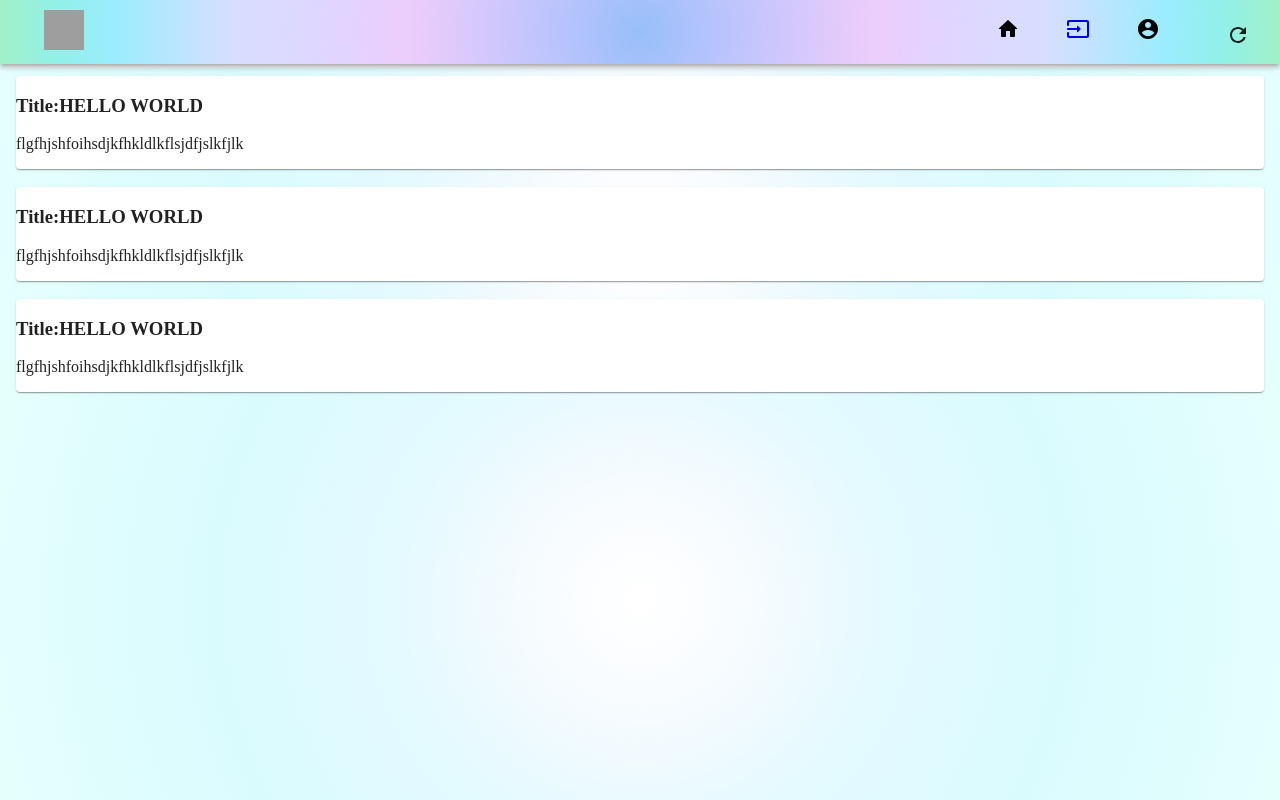
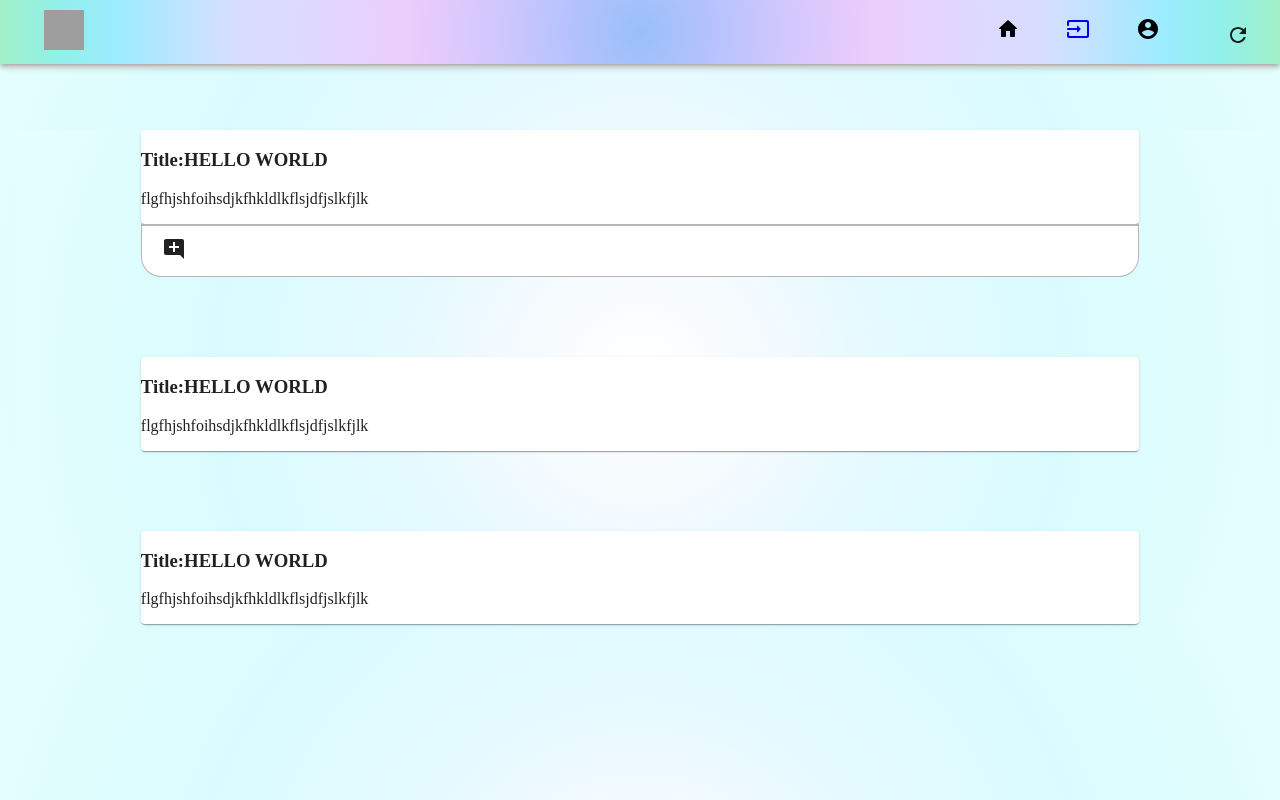
Before and after one commit to anandurdas11/Mini_project, a React (Create React App) app in the folder bloggin_webapp/: page / in a window 1280 px wide. Built offline with nearby package versions, Linux system fonts and the light colour scheme; grey boxes are pictures that could not be loaded.

Commit message:
comment tab added and ui fixes in login

```diff
--- a/bloggin_webapp/src/Pages/Home/Postlist.css
+++ b/bloggin_webapp/src/Pages/Home/Postlist.css
@@ -2,3 +2,38 @@ body{
    background-image: radial-gradient(circle, #ffffff, #fbfdff, #f5fbff, #edfaff, #e4faff, #e1faff, #ddfbff, #dafbfe, #ddfcfe, #dffdfd, #e2fefd, #e5fffd);
 
 }
+.Postcard{
+   text-align: left;
+   display: block;
+
+
+   height: 300px;
+   margin-right: 10%;
+   margin-left: 10%;
+   margin-top: 5%;
+   max-height: fit-content ;
+
+}
+.commentline{
+   margin-top: 0.1%;
+   height: 40px;
+
+
+}
+.comment{
+   border-top:rgb(182, 182, 182) solid 2px;
+   margin-right: 10%;
+   margin-left: 10%;
+   height: 50px;
+   background-color: #ffffff;
+   border-radius:0px 0px 20px 20px ;
+   border-left: rgb(182, 182, 182) solid 1px;
+   border-right: rgb(182, 182, 182) solid 1px;
+   border-bottom: rgb(182, 182, 182) solid 1px;
+   text-align: left;
+}
+.addcomment{
+   padding-top: 5px;
+   cursor: pointer;
+
+}
--- a/bloggin_webapp/src/Pages/Home/Postlist.js
+++ b/bloggin_webapp/src/Pages/Home/Postlist.js
@@ -1,21 +1,34 @@
 import React from 'react'
-import { Card } from "@material-ui/core"
+import { Button, Card } from "@material-ui/core"
+import { AddComment } from '@material-ui/icons';
 import './Postlist.css'
 function Home() {
   return (
     <div className>
       <body>
-        <Card>
+        <div className="Post">
+          <div className="Postemplate">
+            <Card className="Postcard">
+              <h3>Title:HELLO WORLD</h3>
+              <p>flgfhjshfoihsdjkfhkldlkflsjdfjslkfjlk</p>
+            </Card>
+          </div>
+          <div className="comment">
+            <div className="addcomment">
+              <Button>
+                <AddComment />
+              </Button>
+            </div>
+          </div>
+        </div>
+
+        <br></br>
+        <Card className="Postcard">
           <h3>Title:HELLO WORLD</h3>
           <p>flgfhjshfoihsdjkfhkldlkflsjdfjslkfjlk</p>
         </Card>
         <br></br>
-        <Card>
-          <h3>Title:HELLO WORLD</h3>
-          <p>flgfhjshfoihsdjkfhkldlkflsjdfjslkfjlk</p>
-        </Card>
-        <br></br>
-        <Card>
+        <Card className="Postcard">
           <h3>Title:HELLO WORLD</h3>
           <p>flgfhjshfoihsdjkfhkldlkflsjdfjslkfjlk</p>
         </Card>
--- a/bloggin_webapp/src/Pages/Login/Login.js
+++ b/bloggin_webapp/src/Pages/Login/Login.js
@@ -27,6 +27,7 @@ function Login({ setIsAuth }) {
   }
   return !isAuth ? (
     <Card className="Logbox">
+
       <div className="login">
         <Button color="primary" variant="contained" onClick={signwithgoogle}>
           Sign in with Google
```
Also changed, not shown: bloggin_webapp/src/Pages/Login/Login.css (line endings or trailing spaces).
